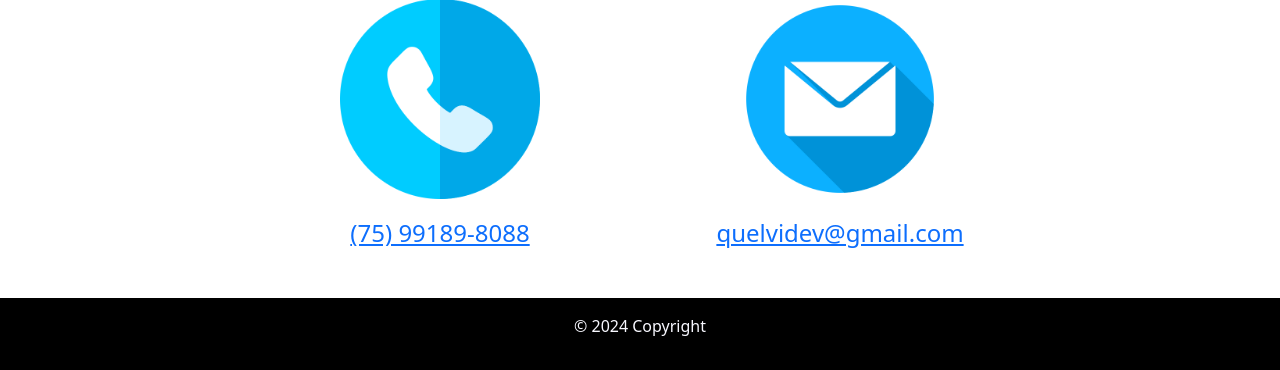
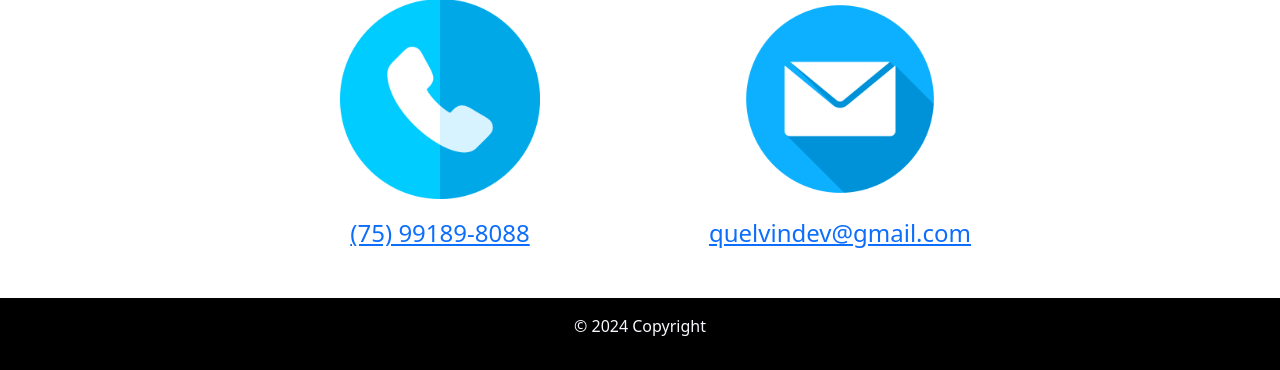
Before and after one commit to quelvindev/meusite, a Django app: template base/global/templates/index.html in a window 1280 px wide. Shown: the part 2742-3112 px from the top of the page. Run offline with Django 5.2, Linux system fonts and the light colour scheme; the template is opened without the code that fills it, so the values that code supplies are empty; some libraries are stand-ins or nearby versions.

Commit message:
email informado estava incorreto

```diff
--- a/base/global/templates/sections/_section_contact.html
+++ b/base/global/templates/sections/_section_contact.html
@@ -13,8 +13,8 @@
         <div class="itens-contact-row">
             <img src="media/img/e-mail.png" alt="email">
             <p>
-                <a href="mailto:quelvidev@gmail.com">
-                    <p>quelvidev@gmail.com</p>
+                <a href="mailto:quelvindev@gmail.com">
+                    <p>quelvindev@gmail.com</p>
                 </a>
             </p>
         </div>
```
